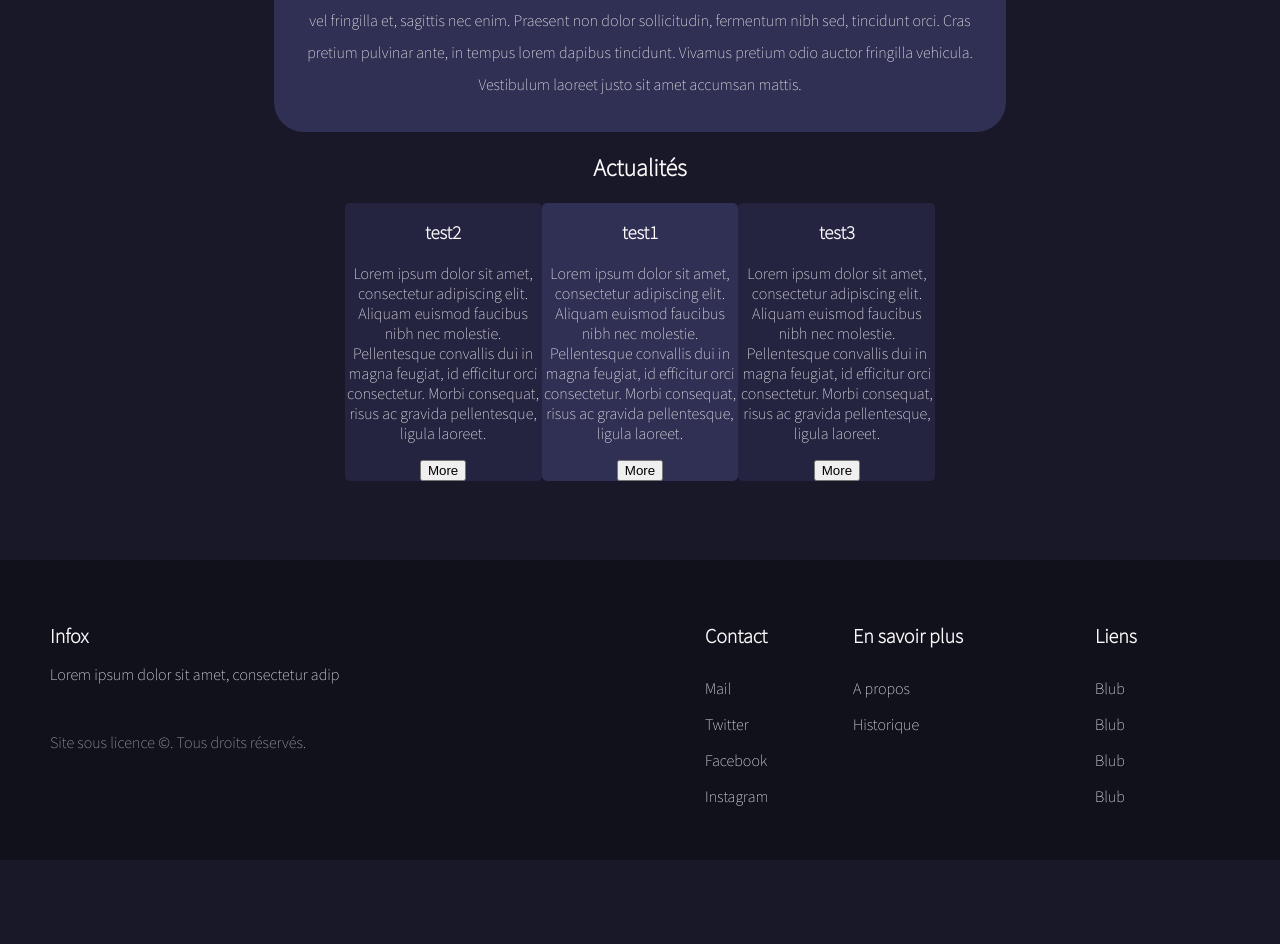
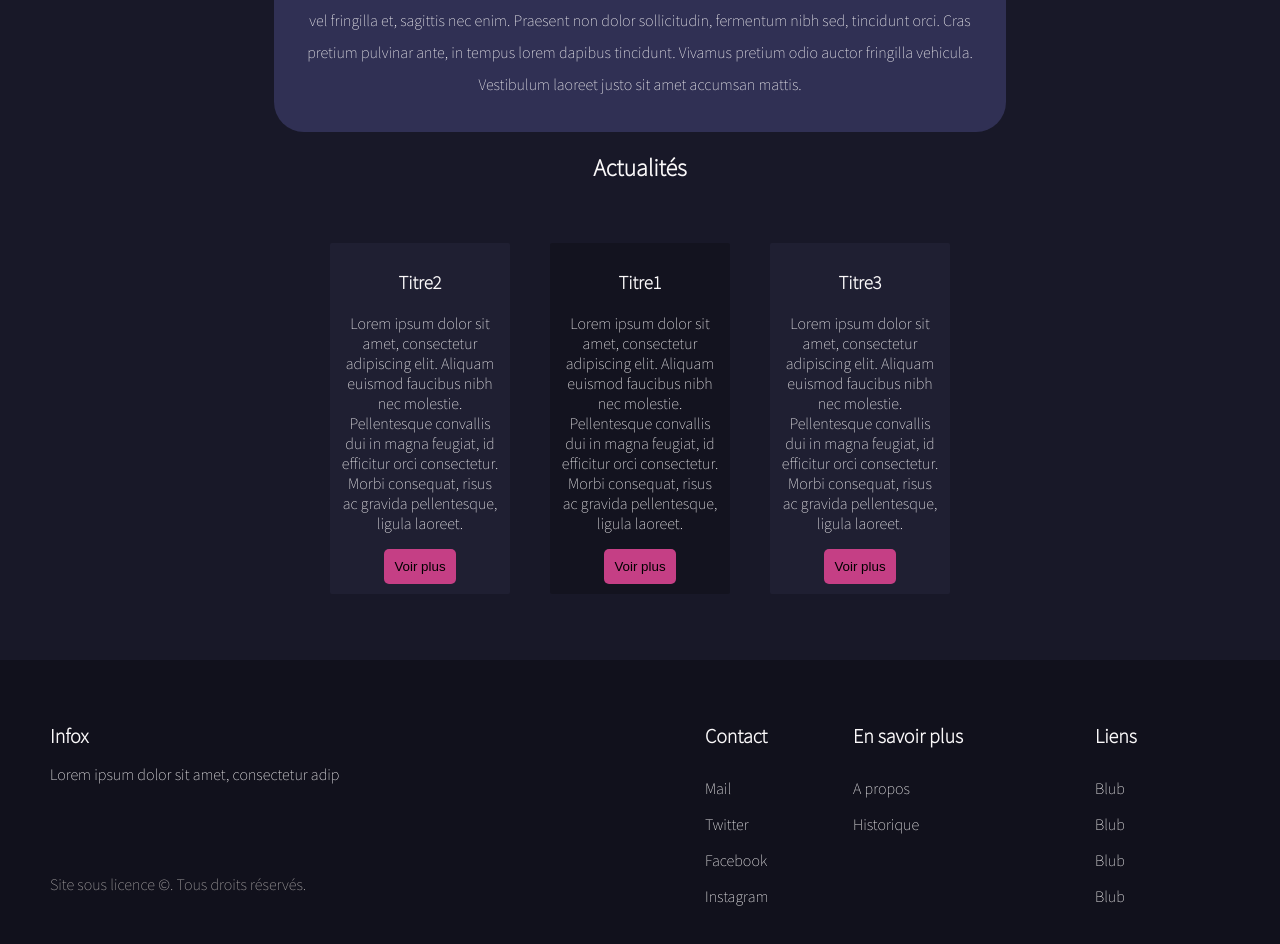
Before and after one commit to Vincent-vst/Sauvetage, a React (Create React App) app in the folder sauvetage-app/: page / in a window 1280 px wide. Shown: the part 540-1484 px from the top of the page. Before the commit the page ends 1400 px from the top, so only its background shows below. Built offline with nearby package versions, Linux system fonts and the light colour scheme.

Commit message:
Update style

```diff
--- a/sauvetage-app/src/components/Actualites.js
+++ b/sauvetage-app/src/components/Actualites.js
@@ -2,8 +2,9 @@ const Actualites = () => {
     return (
         <div className="actualites">
             <h2>Actualités</h2>
+            <div class="contener">
             <div class="Actu_un">
-            <h3 >test1</h3>
+            <h3 >Titre1</h3>
             <p>
                 Lorem ipsum dolor sit amet, consectetur adipiscing elit.
                 Aliquam euismod faucibus nibh nec molestie.
@@ -11,12 +12,12 @@ const Actualites = () => {
                 Morbi consequat, risus ac gravida pellentesque, ligula laoreet.
             </p>
             <button>
-                More
+                Voir plus
             </button>
         </div>
 
         <div class="Actu_deux">
-            <h3>test2</h3>
+            <h3>Titre2</h3>
             <p>
                 Lorem ipsum dolor sit amet, consectetur adipiscing elit.
                 Aliquam euismod faucibus nibh nec molestie.
@@ -24,12 +25,12 @@ const Actualites = () => {
                 Morbi consequat, risus ac gravida pellentesque, ligula laoreet.
             </p>
             <button>
-                More
+                Voir plus
             </button>
         </div>
 
         <div class="Actu_trois">
-            <h3>test3</h3>
+            <h3>Titre3</h3>
             <p>
                 Lorem ipsum dolor sit amet, consectetur adipiscing elit.
                 Aliquam euismod faucibus nibh nec molestie.
@@ -37,8 +38,9 @@ const Actualites = () => {
                 Morbi consequat, risus ac gravida pellentesque, ligula laoreet.
             </p>
             <button>
-                More
+                Voir plus
             </button>
+        </div>
         </div>
         </div>
     );
--- a/sauvetage-app/src/style/_setting.scss
+++ b/sauvetage-app/src/style/_setting.scss
@@ -6,6 +6,8 @@ $frontColor: #303054;
 $frontPanelBgColor: #242440;
 $footerColor: #11111c;
 $greyText: #afabab;
+$actuColor : #1f1f32;
+$actuColor2 : #13131f;
 
 ::-webkit-scrollbar {
     width: 10px;
@@ -59,3 +61,30 @@ ul {
     position:relative;
     height: 100vh;
 }
+
+button {
+    appearance: auto;
+    -webkit-writing-mode: horizontal-tb !important;
+    text-rendering: auto;
+    color: -internal-light-dark(black, white);
+    letter-spacing: normal;
+    word-spacing: normal;
+    line-height: normal;
+    text-transform: none;
+    text-indent: 0px;
+    text-shadow: none;
+    display: inline-block;
+    text-align: center;
+    align-items: flex-start;
+    cursor: pointer;
+    box-sizing: border-box;
+    background-color: $roseColor;
+    margin: 0em;
+    padding: 1px 6px;
+    border-width: 10px;
+    border-style: none;
+    border-color: -internal-light-dark(rgb(118, 118, 118), rgb(133, 133, 133));
+    border-image: none;
+    border-radius: 5px;
+    padding:10px;
+}
--- a/sauvetage-app/src/style/components/_actualites.scss
+++ b/sauvetage-app/src/style/components/_actualites.scss
@@ -1,8 +1,16 @@
 .actualites {
     text-align: center;
+
+
+.contener {
     display: grid;
-    grid-template-columns: 1.75fr 1fr 1fr 1fr 1.75fr;
+    grid-template-columns: auto 1fr 1fr 1fr auto;
     padding-bottom: 50px;
+    width: 700px;
+    position: absolute;
+    right:50%;
+    transform: translateX(50%);
+    grid-gap:40px;
 }
 .actualites h2{
     grid-column-start: 3;
@@ -12,11 +20,12 @@
 }
 
 .Actu_un {
-    background-color: #303054;
+    background-color: $actuColor2;
     grid-column-start: 3;
     grid-column-end: 4;
     grid-row-start: 2;
     grid-row-end: 3;
+
 }
 
 .Actu_deux {
@@ -30,11 +39,14 @@
 }
 
 .Actu_deux, .Actu_trois {
-    background-color: #242440;
+    background-color: $actuColor;
     grid-row-start: 2;
     grid-row-end: 3;
 }
 
 .Actu_un ,.Actu_deux, .Actu_trois {
-    border-radius: 5px;
+    border-radius: 2px;
+    padding:10px;
 }
+
+}
--- a/sauvetage-app/src/style/components/_footer.scss
+++ b/sauvetage-app/src/style/components/_footer.scss
@@ -9,13 +9,18 @@
   height: 200px;
   display: table;
   padding: 50px 0px  50px 0px;
-  margin-bottom: -300px;
+  margin-bottom: -400px;
   .footerCredit {
     padding: 0px 10px 0px 50px;
     display: table-cell;
+
+
     .textCredit {
       color: $greyText;
       padding-top: 2em;
+      bottom: 0;
+      position: absolute;
+     padding-bottom: 50px;
     }
   }
   .footerContact {
@@ -30,4 +35,5 @@
     padding: 0px 50px 0px 0px;
     display: table-cell;
   }
+
 }
--- a/sauvetage-app/src/style/components/_header.scss
+++ b/sauvetage-app/src/style/components/_header.scss
@@ -8,6 +8,7 @@ img {
 
 .logo {
     padding-left: 3.5rem;
+    size:10px;
 }
 
 .recherche{
```
